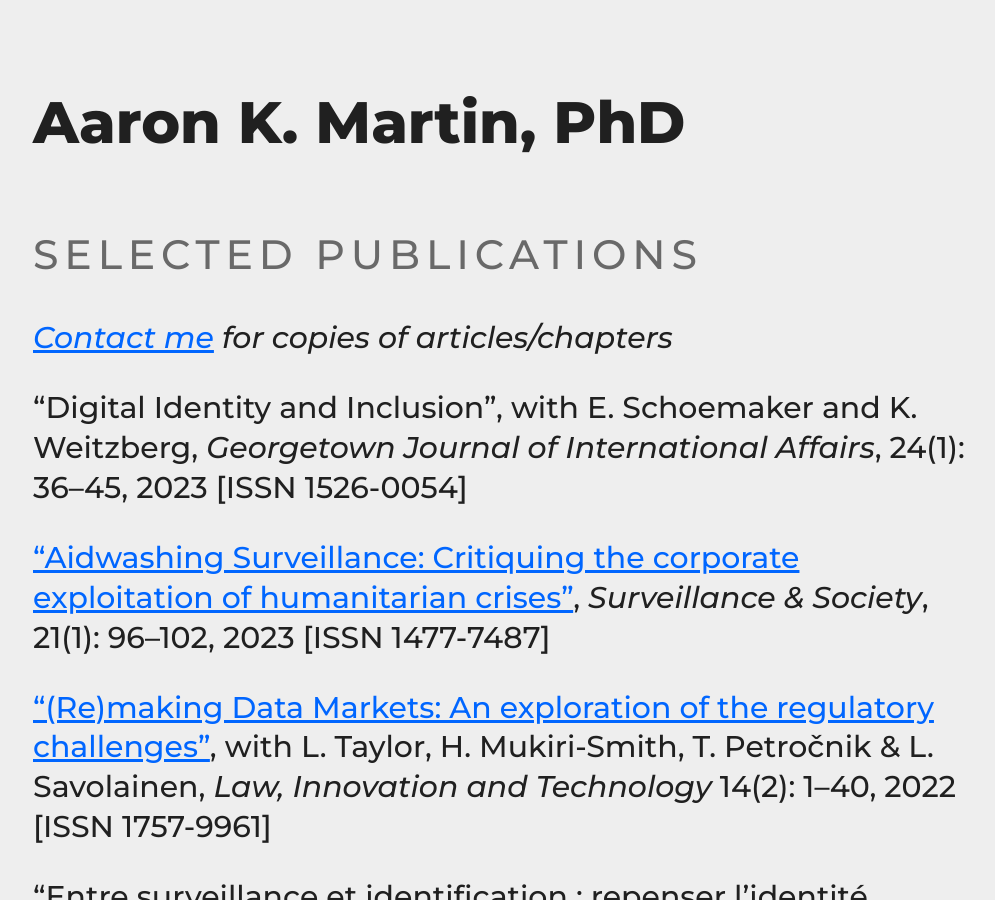
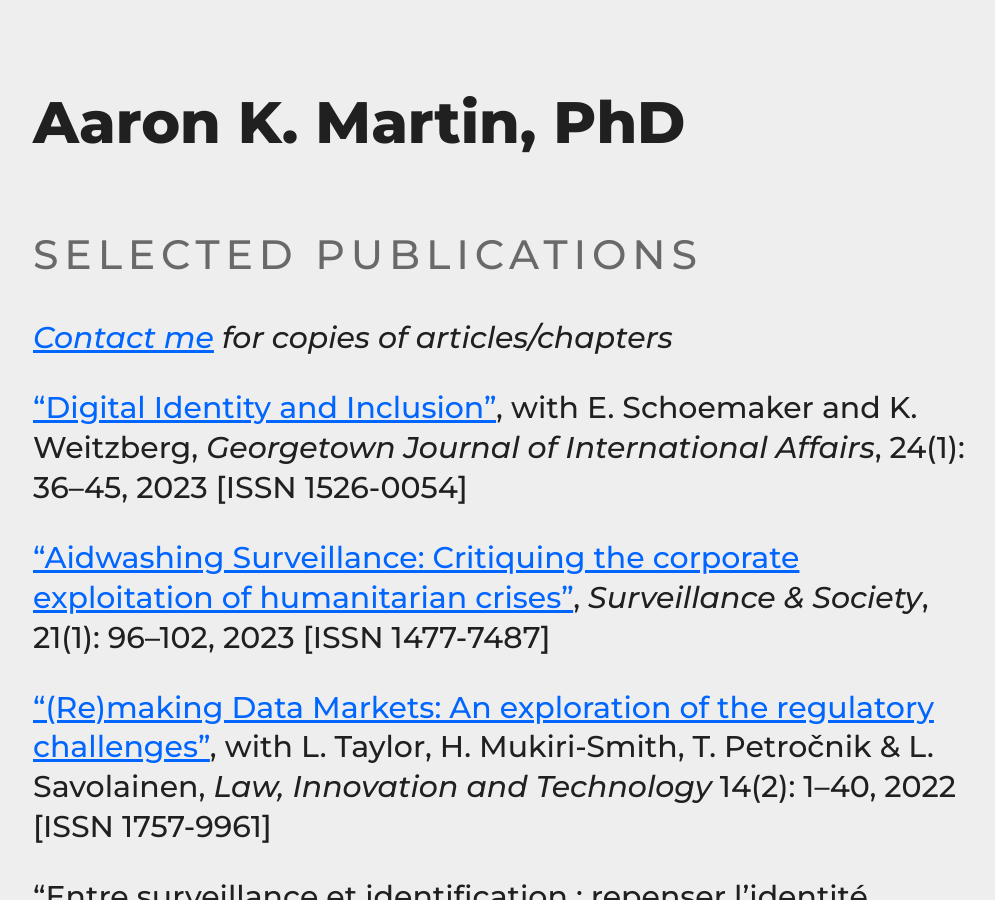
Before and after one commit to haroonalrasheed/641a, a Jekyll site: the page built from selected-publications/index.md, in a window 1280 px wide and 900 px high. Shown: the whole window, without its empty margins (131-1126 px from the left). Built offline with Jekyll 4.4.1, drawn with Linux system fonts in a browser that asks for light colours; part of the change alters nothing that is shown.

```diff
--- a/selected-publications/index.md
+++ b/selected-publications/index.md
@@ -6,7 +6,7 @@ title: Selected Publications
 ## Selected Publications
 _[Contact me](mailto:a.k.martin@alumni.lse.ac.uk) for copies of articles/chapters_
 
-"Digital Identity and Inclusion", with E. Schoemaker and K. Weitzberg, _Georgetown Journal of International Affairs_, 24(1): 36–45, 2023 [ISSN 1526-0054]
+["Digital Identity and Inclusion"](https://muse.jhu.edu/article/897699/summary), with E. Schoemaker and K. Weitzberg, _Georgetown Journal of International Affairs_, 24(1): 36–45, 2023 [ISSN 1526-0054]
 
 ["Aidwashing Surveillance: Critiquing the corporate exploitation of humanitarian crises"](https://doi.org/10.24908/ss.v21i1.16266), _Surveillance & Society_, 21(1): 96–102, 2023 [ISSN 1477-7487]
 
```
